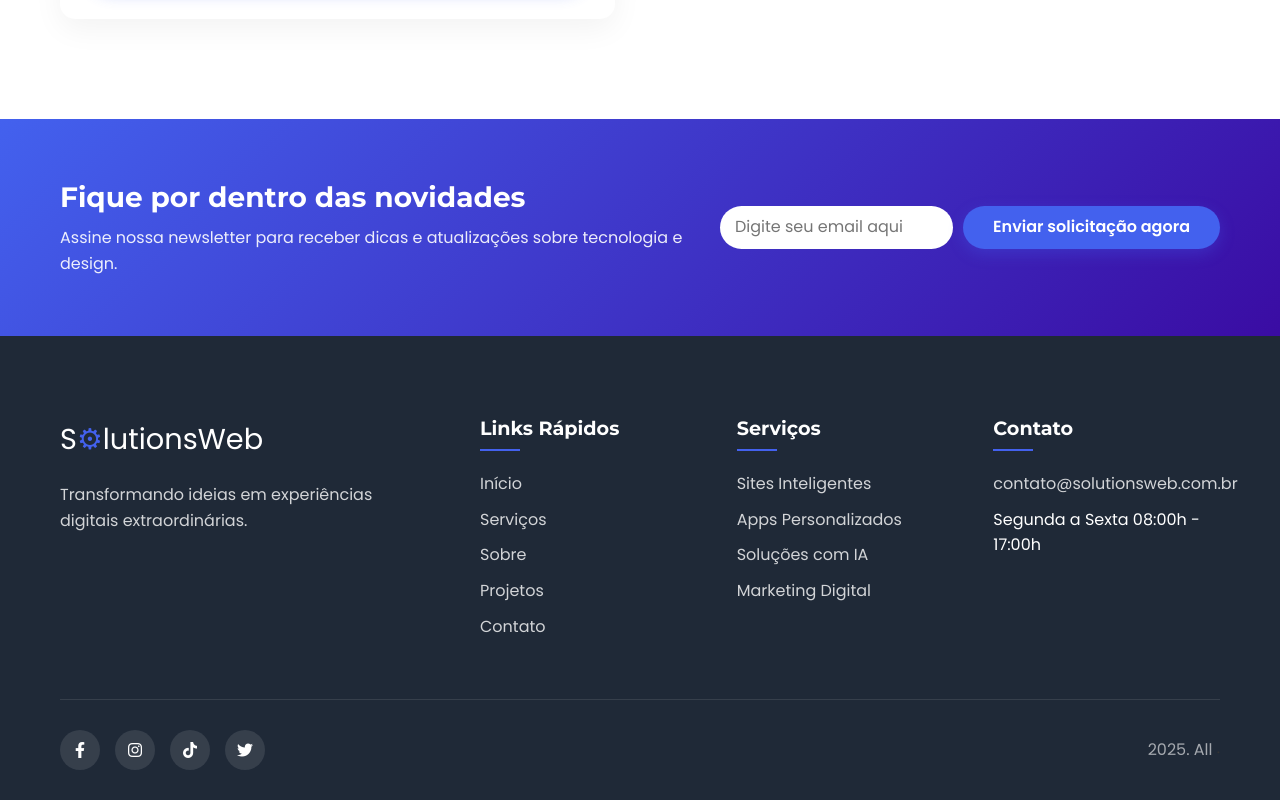
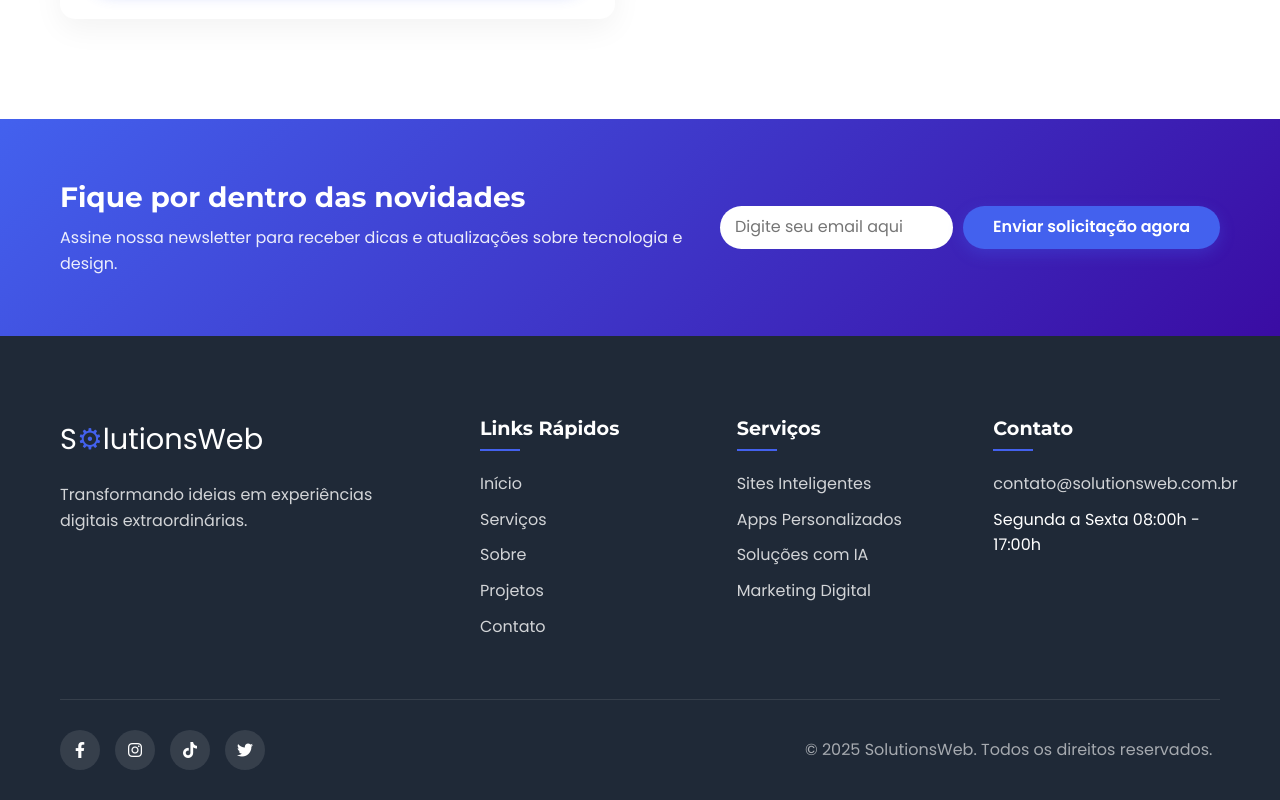
Before and after one commit to duduclaza/ws-site, a website: page index.html in a window 1280 px wide. Shown: the part 3629-4429 px from the top of the page. Drawn offline with Linux system fonts and the light colour scheme.

Commit message:
Fix footer copyright and improve admin link discretion
- Updated copyright to ' 2025 SolutionsWeb. Todos os direitos reservados.'
- Made admin login link more discrete with opacity: 0.3
- Proper Portuguese copyright text

```diff
--- a/index.html
+++ b/index.html
@@ -379,7 +379,7 @@
                     <a href="#" class="social-link"><i class="fab fa-tiktok"></i></a>
                     <a href="#" class="social-link"><i class="fab fa-twitter"></i></a>
                 </div>
-                <p class="copyright">2025. All <a href="admin.html" style="color: #333; text-decoration: none; font-size: 8px;">•</a></p>
+                <p class="copyright">© 2025 SolutionsWeb. Todos os direitos reservados. <a href="admin.html" style="color: #333; text-decoration: none; font-size: 8px; opacity: 0.3;">•</a></p>
             </div>
         </div>
     </footer>
```
